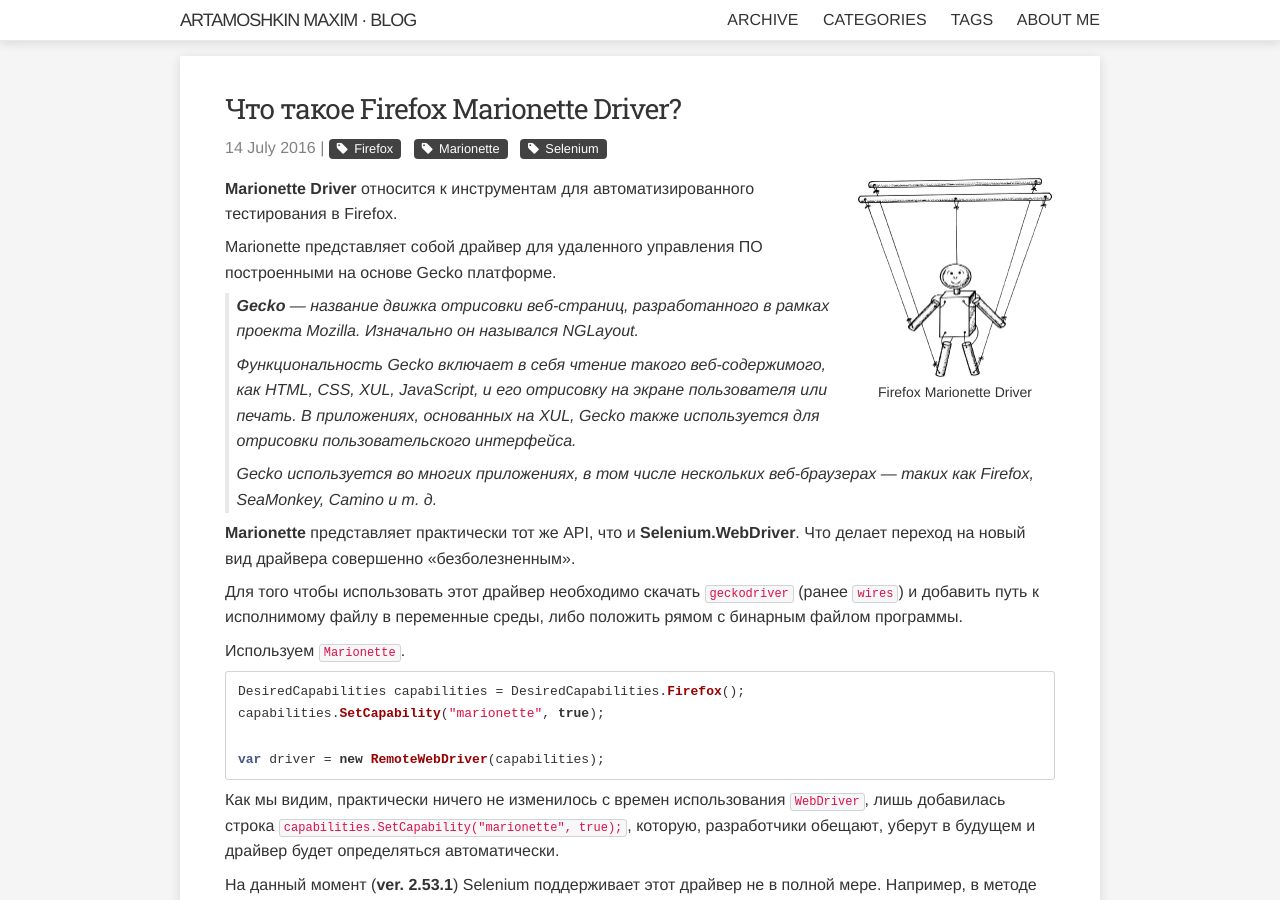
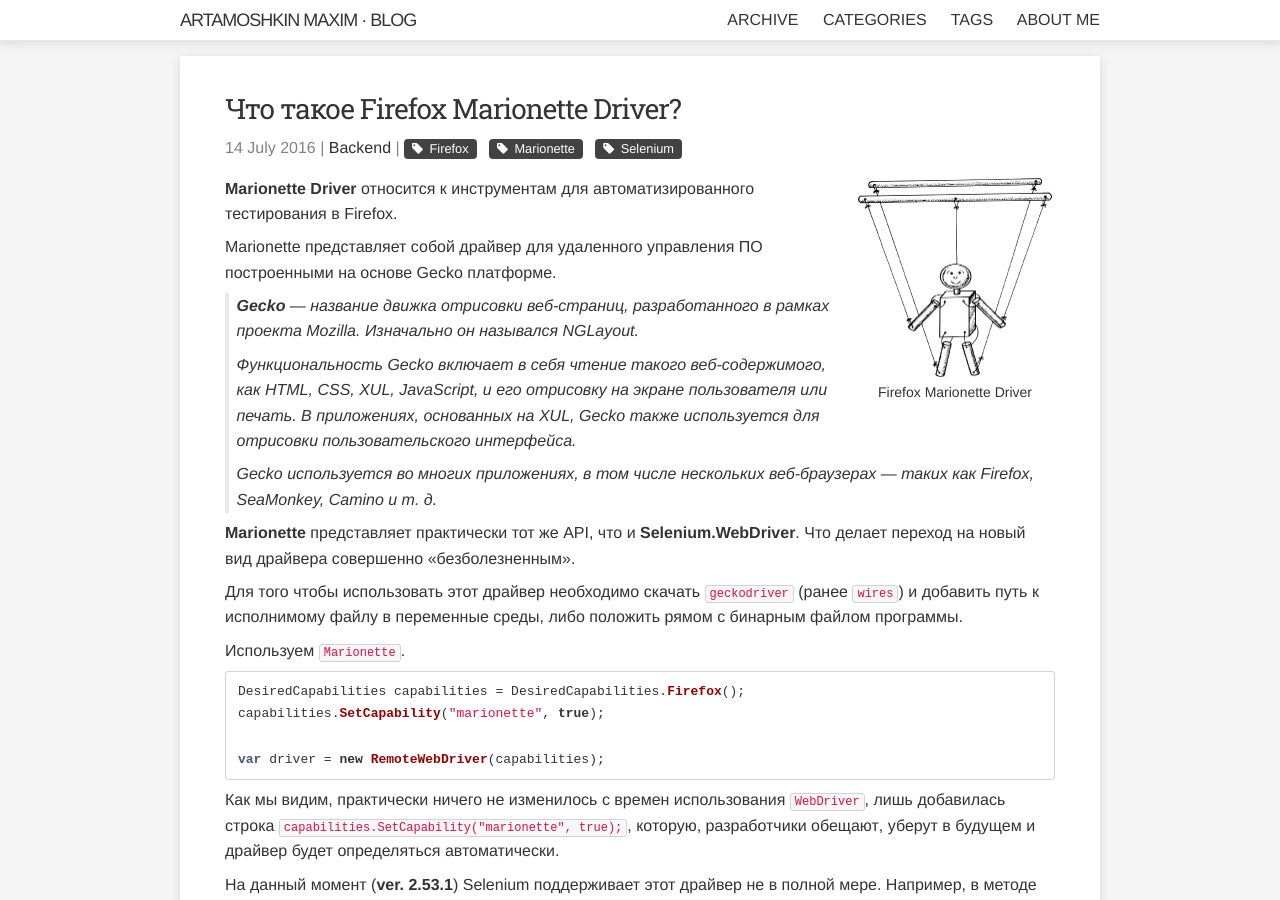
Before and after one commit to martamoshkin/blog.zverit.com, a Jekyll site: the page built from _posts/2016-7-15-what-is-firefox-marionette-driver.md, in a window 1280 px wide and 900 px high. Built offline with Jekyll 4.4.1, drawn with Linux system fonts in a browser that asks for light colours; comment, search, counter and statistics services are not loaded.

Commit message:
category

```diff
--- a/_layouts/post.html
+++ b/_layouts/post.html
@@ -9,6 +9,7 @@
 		<meta itemprop="dateModified" content="{{ page.date | date_to_xmlschema }}">
 		<p class="post-meta">
 			<time datetime="{{ page.date | date_to_xmlschema }}"  itemprop="datePublished">{{ page.date | date: "%-d %B %Y" }}</time> |
+			<a class="category" href="{{page.category | slugify}}">{{page.category}} </a> |
 			{% for tag in page.tags %}
 			<a class="codinfox-tag-mark post-tag" href="/tag#{{ tag | slugify }}">{{ tag }}</a>
 			{% endfor %}
```
